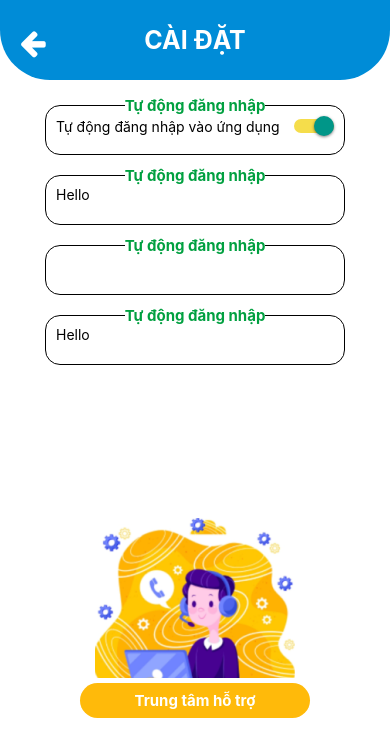
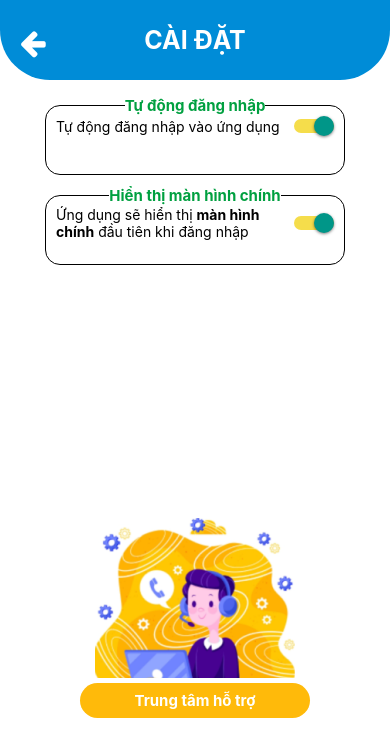
Before and after one commit to NguyenDangDucTai/FamilyPointApp, a React Native app in the folder FamilyPointApp/: screen /CaiDat in a window 390 px wide. Shown: the top 756 px of the page. Built offline with nearby package versions, Linux system fonts and the light colour scheme; no server answers.

Commit message:
chinh sua lat vat ve barcode và tilte

```diff
--- a/FamilyPointApp/screen/CaiDat.js
+++ b/FamilyPointApp/screen/CaiDat.js
@@ -4,8 +4,10 @@ import {useState} from "react";
 
 
 export default function CaiDat({navigation}){
-    const [isEnabled, setIsEnabled] = useState(true);
-    const toggleSwitch = () => setIsEnabled(previousState => !previousState);
+    const [isEnabled1, setIsEnabled1] = useState(true);
+    const [isEnabled2, setIsEnabled2] = useState(true);
+    const toggleSwitch1 = () => setIsEnabled1(previousState => !previousState);
+    const toggleSwitch2 = () => setIsEnabled2(previousState => !previousState);
 
     return(
         <View style={styles.container}>
@@ -24,22 +26,23 @@ export default function CaiDat({navigation}){
                         <Text>Tự động đăng nhập vào ứng dụng</Text>
                         <Switch
                             trackColor={{false: '#767577', true: '#f5dd4b'}}
-                            thumbColor={isEnabled ? '#00A040' : '#f4f3f4'}
-                            onValueChange={toggleSwitch}
-                            value={isEnabled}
+                            thumbColor={isEnabled1 ? '#00A040' : '#f4f3f4'}
+                            onValueChange={toggleSwitch1}
+                            value={isEnabled1}
                         />
                     </View>
                 </View>
                 <View style={styles.box}>
-                    <Text style={styles.textTilteBox1}>Tự động đăng nhập</Text>
-                    <Text>Hello</Text>
-                </View>
-                <View style={styles.box}>
-                    <Text style={styles.textTilteBox1}>Tự động đăng nhập</Text>
-                </View>
-                <View style={styles.box}>
-                    <Text style={styles.textTilteBox1}>Tự động đăng nhập</Text>
-                    <Text>Hello</Text>
+                    <Text style={styles.textTilteBox1}>Hiển thị màn hình chính</Text>
+                    <View style={styles.onbox}>
+                        <Text>Ứng dụng sẽ hiển thị <b>màn hình chính</b> đầu tiên khi đăng nhập</Text>
+                        <Switch
+                            trackColor={{false: '#767577', true: '#f5dd4b'}}
+                            thumbColor={isEnabled2 ? '#00A040' : '#f4f3f4'}
+                            onValueChange={toggleSwitch2}
+                            value={isEnabled2}
+                        />
+                    </View>
                 </View>
             </View>
             <View style={styles.body3}>
@@ -99,7 +102,7 @@ const styles = StyleSheet.create({
     },
     box:{
         width:'300px',
-        height:'50px',
+        height:'70px',
         borderWidth:1,
         marginVertical:10,
         borderRadius:15,
--- a/FamilyPointApp/screen/MyId.js
+++ b/FamilyPointApp/screen/MyId.js
@@ -14,7 +14,9 @@ export default function MyId({navigation}){
                         <Text style={{fontWeight:"bold", fontSize:15, color:'#008CD7'}}>FamilyMart</Text>
                     </View>
                     <View style={{backgroundColor:'#00A040', width:'100%', height:15}}></View>
-                    <View></View>
+                    <View style={{justifyContent:'center', alignItems:'center', paddingVertical:10}}>
+                        <Image source={require("../assets/Barcode/barcode.png")} style={{width:200, height:80}}/>
+                    </View>
                     <View style={{position:'absolute',backgroundColor:'#008CD7', width:'100%', height:15, top:134, borderBottomLeftRadius:10, borderBottomRightRadius:10, }}></View>
                 </View>
             </View>
```
